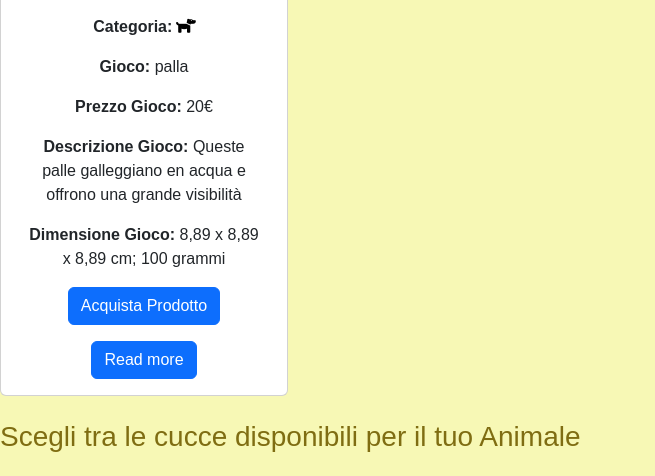
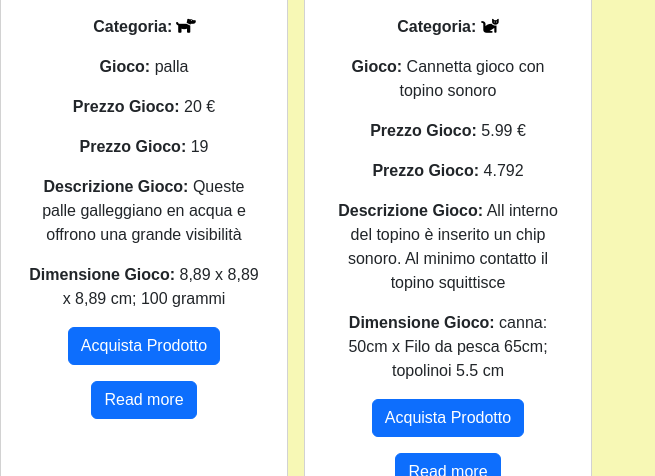
Before and after one commit to MathiasChirivi/php-oop-2, a PHP site: page / in a window 1280 px wide, after a click on "Read more". Shown: the part 318-794 px from the top of the page, without its empty margins (0-655 px from the left). Run offline with PHP 8.4, Linux system fonts and the light colour scheme.

Commit message:
Discount non funziona

```diff
--- a/index.php
+++ b/index.php
@@ -10,7 +10,11 @@ $categoriaGatto = new Categoria('Gatto');
 
 $PlaysListDog = [
     new Plays('palla', 20, 'Queste palle galleggiano en acqua e offrono una grande visibilità', $categoriaCane, 'https://www.animalhouseitalia.it/15814/ferribiella-palla-fuxtreme-ultrasuoni-per-cani-taglia-media.jpg', 'tipo', '8,89 x 8,89 x 8,89 cm; 100 grammi'),
+    new Plays('Cannetta gioco con topino sonoro', 5.99, 'All interno del topino è inserito un chip sonoro. Al minimo contatto il topino squittisce', $categoriaGatto, 'https://shop-cdn-m.mediazs.com/bilder/cannetta/gioco/con/topino/sonoro/1/400/14198_PLA_Karlie_Spielangel_Soundmaus_1.jpg', 'tipo', 'canna: 50cm x Filo da pesca 65cm; topolinoi 5.5 cm'),
 ];
+
+$PlaysListDog[0]->setDiscount(5);
+$PlaysListDog[1]->setDiscount(20);
 
 $DogsBedList = [
     new Dogsbed('cuccia', 30, 'Cuscino double-face estraibile, particolarmente morbido e avvolgente', $categoriaGatto, 'https://www.aquazoomaniashop.it/34082-large_default/dog-line-cuccia-svalbard-waterproof-per-cane.jpg', '50L x 37l x 17Sp cm', 'tipo', 'Cotone polipropilene'),
@@ -43,6 +47,7 @@ $FoodList = [
         <div>
             <h3 class="pb-2">Scegli tra i tanti giochi disponibili per il tuo Animale</h3>
             <?php foreach ($PlaysListDog as $play) { ?>
+                <div class="d-flex gap-3">
                     <div class="card " style="width: 18rem;">
                         <div class="container">
                             <div class="d-flex flex-column justify-content-between">
@@ -52,6 +57,7 @@ $FoodList = [
                                     <p class="card-text"><strong>Gioco:</strong> <?= $play->name ?></p>
                                     <div class="collapse" id="collapseExample">
                                         <p class="card-text"><strong>Prezzo Gioco:</strong> <?= $play->getPrice() ?></p>
+                                        <p class="card-text"><strong>Prezzo Gioco:</strong> <?= $play->getDiscountedPrice() ?></p>
                                         <p class="card-text"><strong>Descrizione Gioco:</strong> <?= $play->description ?></p>
                                         <p class="card-text"><strong>Dimensione Gioco:</strong> <?= $play->ProductDimensions ?></p>
                                         <a href="#" class="btn btn-primary">Acquista Prodotto</a>
@@ -59,6 +65,7 @@ $FoodList = [
                                 </div>
                                 <div class="text-center mb-3">
                                     <a class="text-center btn btn-primary" data-bs-toggle="collapse" href="#collapseExample" role="button" aria-expanded="false" aria-controls="collapseExample">Read more</a>
+                                </div>
                             </div>
                         </div>
                     </div>
@@ -102,7 +109,7 @@ $FoodList = [
                                     <div class="d-flex flex-column justify-content-between">
                                         <img src="<?= $food->imgProduct ?>" class="card-img-top" alt="...">
                                         <div class="card-body text-center">
-                                            <p class="card-text m-0">Categoria: <?= $food->category->icon;$food->category->name ?></p>
+                                            <p class="card-text m-0">Categoria: <?= $food->category->icon; $food->category->name ?></p>
                                             <div class="collapse" id="collapseExample2">
                                                 <p class="card-text"><strong>Prodotto:</strong> <?= $food->name ?></p>
                                                 <p class="card-text"><strong>Prezzo Prodotto:</strong> <?= $food->getPrice() ?></p>
--- a/models/Dogsbed.php
+++ b/models/Dogsbed.php
@@ -3,13 +3,10 @@
         public $BedDimension;
         public $MaterialProduct;
 
-        public function __construct($name, $price, $description, $category, $imgProduct, $BedDimension,$MaterialProduct )
+        public function __construct($name, $price, $description, Categoria $category, $imgProduct, $BedDimension,$MaterialProduct )
         {
-            $this->name = $name;
-            $this->price = $price;
-            $this->description = $description;
-            $this->category = $category;
-            $this->imgProduct = $imgProduct;
+            parent::__construct($name, $price, $description, $category, $imgProduct);
+
             $this->BedDimension = $BedDimension;
             $this->MaterialProduct = $MaterialProduct;
         }
--- a/models/Food.php
+++ b/models/Food.php
@@ -2,13 +2,10 @@
     class Food extends Product{
         public $ingredients;
 
-        public function __construct($name, $price, $description, $category, $imgProduct, $ingredients)
+        public function __construct($name, $price, $description, Categoria $category, $imgProduct, $ingredients)
         {
-            $this->name = $name;
-            $this->price = $price;
-            $this->description = $description;
-            $this->category = $category;
-            $this->imgProduct = $imgProduct;
+            parent::__construct($name, $price, $description, $category, $imgProduct);
+
             $this->ingredients = $ingredients;
         }
 
--- a/models/Plays.php
+++ b/models/Plays.php
@@ -1,15 +1,14 @@
 <?php
     class Plays extends Product{
+        use Discountable;
+
         public $type;
         public $ProductDimensions;
 
-        public function __construct($name, $price, $description, $category, $imgProduct, $type,$ProductDimensions )
+        public function __construct($name, $price, $description, Categoria $category, $imgProduct, $type,$ProductDimensions )
         {
-            $this->name = $name;
-            $this->price = $price;
-            $this->description = $description;
-            $this->category = $category;
-            $this->imgProduct = $imgProduct;
+            parent::__construct($name, $price, $description, $category, $imgProduct);
+
             $this->type = $type;
             $this->ProductDimensions = $ProductDimensions;
         }
--- a/models/Product.php
+++ b/models/Product.php
@@ -1,4 +1,6 @@
 <?php
+
+require __DIR__ . "/../traits/Discount.php";
     class Product{
         public $name;
         public $price = 0;
@@ -6,7 +8,7 @@
         public $category;
         public $imgProduct;
 
-        public function __construct($name, $price, $description, $category,$imgProduct )
+        public function __construct($name, $price, $description, Categoria $category,$imgProduct )
         {
             $this->name = $name;
             $this->price = $price;
@@ -20,7 +22,17 @@
         }
 
         public function getPrice() {
-            return $this->price . "€";
+            if( is_null($this->price) || is_nan($this->price) ) {
+                throw new Exception("valore non numerico");
+            }
+
+            if($this->price < 0) {
+                throw new RangeException("prezzo negativo");
+            } else if($this->price==0) {
+                throw new RangeException("prezzo zero");
+            }
+
+            return $this->price . " €";
         }
 
     }
--- /dev/null
+++ b/traits/Discount.php
@@ -0,0 +1,17 @@
+<?php
+
+    trait Discountable {
+        protected $discount = 0; // Sconto predefinito a 0%
+
+        // Metodo per impostare lo sconto
+        public function setDiscount($discount) {
+            $this->discount = $discount;
+        }
+
+        // Metodo per ottenere il prezzo scontato
+        public function getDiscountedPrice() {
+            $discountAmount = $this->getPrice() * ($this->discount / 100);
+            return $this->getPrice() - $discountAmount;
+        }
+    }
+?>
```
Lines whose indentation alone changed are shown as unchanged.
